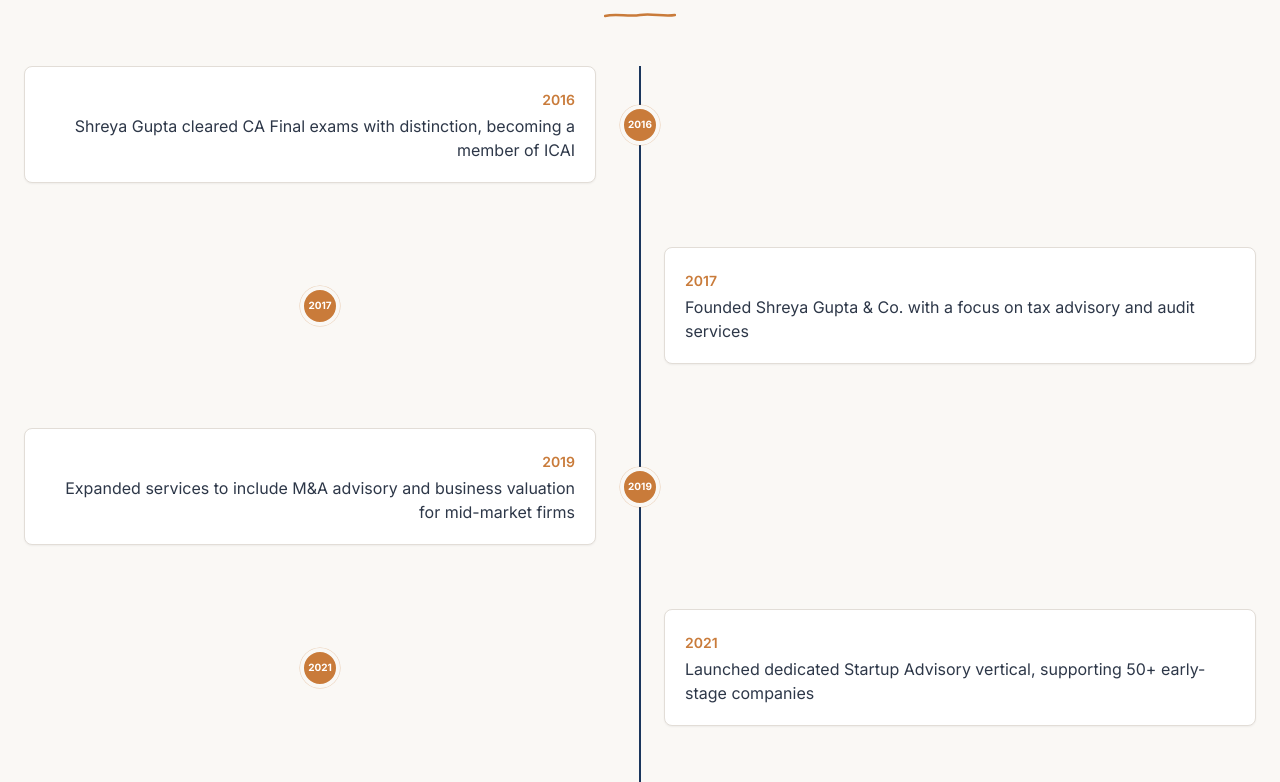
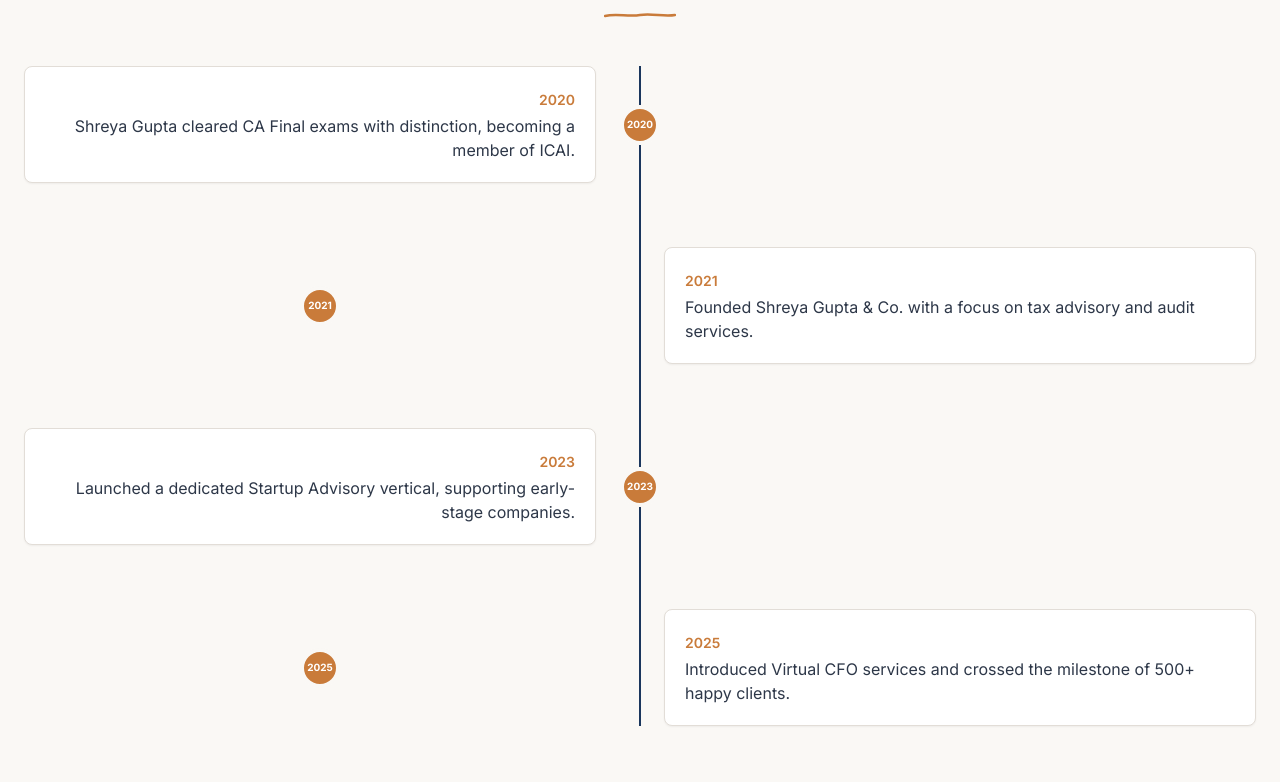
Before and after one commit to goclagee/shreya-gupta-co, a Next.js app: page /about in a window 1280 px wide. Shown: the part 1478-2260 px from the top of the page. Built offline with nearby package versions, Linux system fonts and the light colour scheme.

Commit message:
Update Our Journey timeline milestones

```diff
--- a/src/components/about/Timeline.tsx
+++ b/src/components/about/Timeline.tsx
@@ -13,34 +13,24 @@
 
 const milestones: Milestone[] = [
   {
-    year: '2016',
+    year: '2020',
     description:
-      'Shreya Gupta cleared CA Final exams with distinction, becoming a member of ICAI',
-  },
-  {
-    year: '2017',
-    description:
-      'Founded Shreya Gupta & Co. with a focus on tax advisory and audit services',
-  },
-  {
-    year: '2019',
-    description:
-      'Expanded services to include M&A advisory and business valuation for mid-market firms',
+      'Shreya Gupta cleared CA Final exams with distinction, becoming a member of ICAI.',
   },
   {
     year: '2021',
     description:
-      'Launched dedicated Startup Advisory vertical, supporting 50+ early-stage companies',
+      'Founded Shreya Gupta & Co. with a focus on tax advisory and audit services.',
   },
   {
     year: '2023',
     description:
-      'Crossed 500+ happy clients milestone; expanded team to 15+ professionals',
+      'Launched a dedicated Startup Advisory vertical, supporting early-stage companies.',
   },
   {
-    year: '2024',
+    year: '2025',
     description:
-      'Introduced Virtual CFO services and wealth management for HNI clients',
+      'Introduced Virtual CFO services and crossed the milestone of 500+ happy clients.',
   },
 ];
 
```
